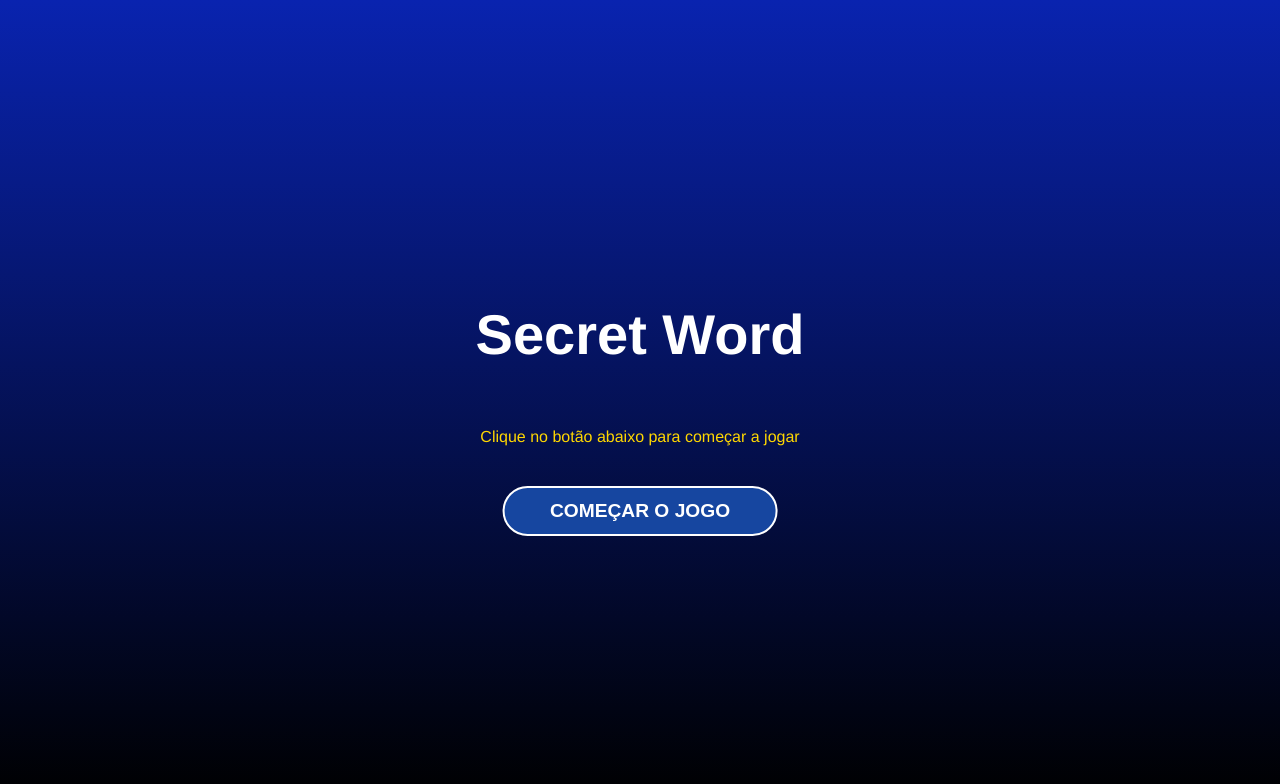
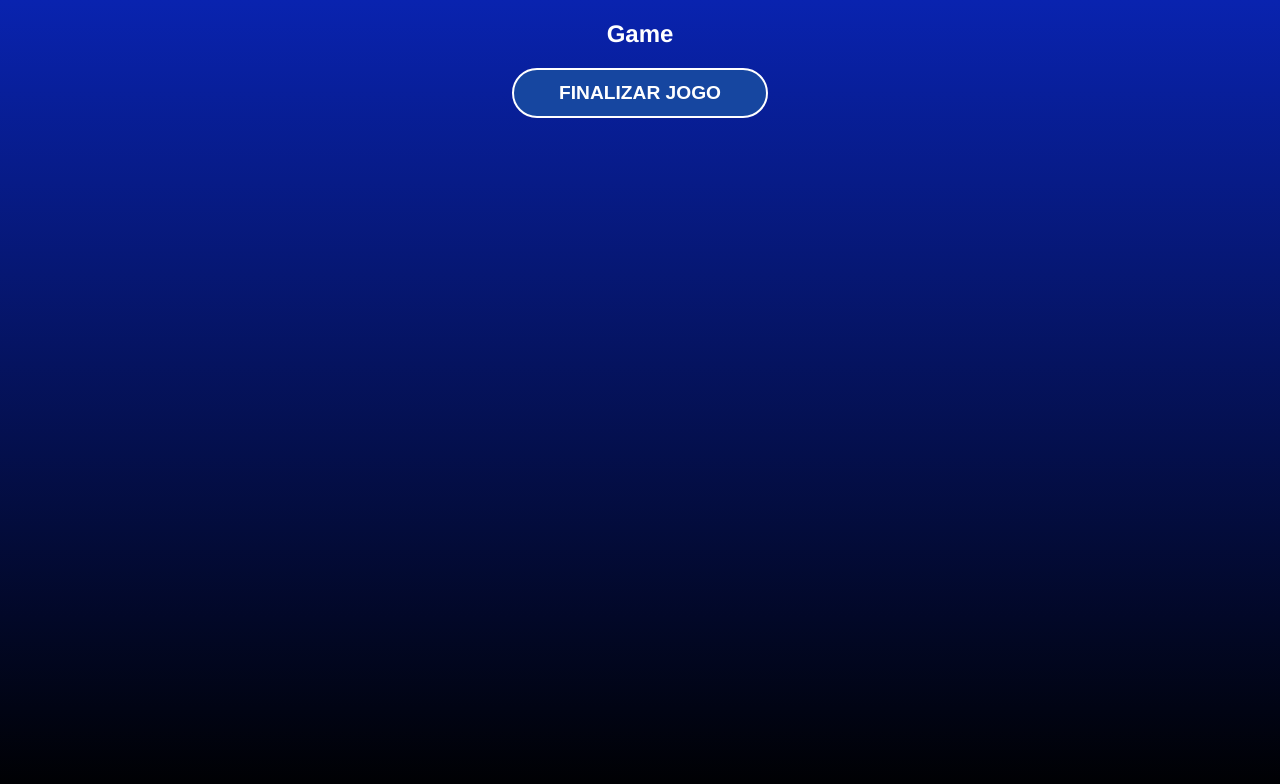
Before and after one commit to lucianobrsts/cursoreactudemy, a React (Vite) app in the folder 6_PROJETO_SECRET_WORD/secretword/: page / in a window 1280 px wide. Both pictures are taken after a click on the button "COMEÇAR O JOGO". Shown: the top 784 px of the page. Built offline with nearby package versions, Linux system fonts and the light colour scheme.

Commit message:
Alterando os estágios do jogo

```diff
--- a/6_PROJETO_SECRET_WORD/secretword/src/App.jsx
+++ b/6_PROJETO_SECRET_WORD/secretword/src/App.jsx
@@ -18,13 +18,23 @@
   const [gameStage, setGameStage] = useState(stages[0].name);
   const [words] = useState(wordsList);
 
-  console.log(words)
+  const startGame = () => {
+    setGameStage(stages[1].name)
+  }
+
+  const verifyLetter = () => {
+    setGameStage(stages[2].name)
+  }
+
+  const retryGame = () => {
+    setGameStage(stages[0].name)
+  }
 
   return (
     <div className="App">
-      {gameStage === 'start' && <StartScreen />}
-      {gameStage === 'game' && <Game />}
-      {gameStage === 'end' && <GameOver />}
+      {gameStage === 'start' && <StartScreen startGame={startGame} />}
+      {gameStage === 'game' && <Game verifyLetter={verifyLetter} />}
+      {gameStage === 'end' && <GameOver retryGame={retryGame} />}
     </div>
   );
 }
--- a/6_PROJETO_SECRET_WORD/secretword/src/components/Game.jsx
+++ b/6_PROJETO_SECRET_WORD/secretword/src/components/Game.jsx
@@ -1,11 +1,12 @@
-import './Game.css'
+import "./Game.css";
 
-const Game = () => {
-    return (
-        <div>
-            <h2>Game</h2>
-        </div>
-    )
-}
+const Game = ({ verifyLetter }) => {
+  return (
+    <div>
+      <h2>Game</h2>
+      <button onClick={verifyLetter}>Finalizar Jogo</button>
+    </div>
+  );
+};
 
-export default Game
+export default Game;
--- a/6_PROJETO_SECRET_WORD/secretword/src/components/GameOver.jsx
+++ b/6_PROJETO_SECRET_WORD/secretword/src/components/GameOver.jsx
@@ -1,11 +1,12 @@
-import './GameOver.css'
+import "./GameOver.css";
 
-const GameOver = () => {
-    return (
-        <div>
-            <h2>GameOver</h2>
-        </div>
-    )
-}
+const GameOver = ({ retryGame }) => {
+  return (
+    <div>
+      <h2>GameOver</h2>
+      <button onClick={retryGame}>Resetar o jogo</button>
+    </div>
+  );
+};
 
-export default GameOver
+export default GameOver;
--- a/6_PROJETO_SECRET_WORD/secretword/src/components/StartScreen.css
+++ b/6_PROJETO_SECRET_WORD/secretword/src/components/StartScreen.css
@@ -3,7 +3,7 @@
 }
 
 .start p {
-    margin-bottom: 2em;
+    margin-bottom: 4em;
     color: gold;
 }
 
--- a/6_PROJETO_SECRET_WORD/secretword/src/components/StartScreen.jsx
+++ b/6_PROJETO_SECRET_WORD/secretword/src/components/StartScreen.jsx
@@ -1,13 +1,13 @@
-import './StartScreen.css'
+import "./StartScreen.css";
 
-const StartScreen = () => {
-    return (
-        <div className='start'>
-            <h1>Secret Word</h1>
-            <p>Clique no botão abaixo para começar a jogar</p>
-            <button>Começar o jogo</button>
-        </div>
-    )
-}
+const StartScreen = ({ startGame }) => {
+  return (
+    <div className="start">
+      <h1>Secret Word</h1>
+      <p>Clique no botão abaixo para começar a jogar</p>
+      <button onClick={startGame}>Começar o jogo</button>
+    </div>
+  );
+};
 
-export default StartScreen
+export default StartScreen;
```
